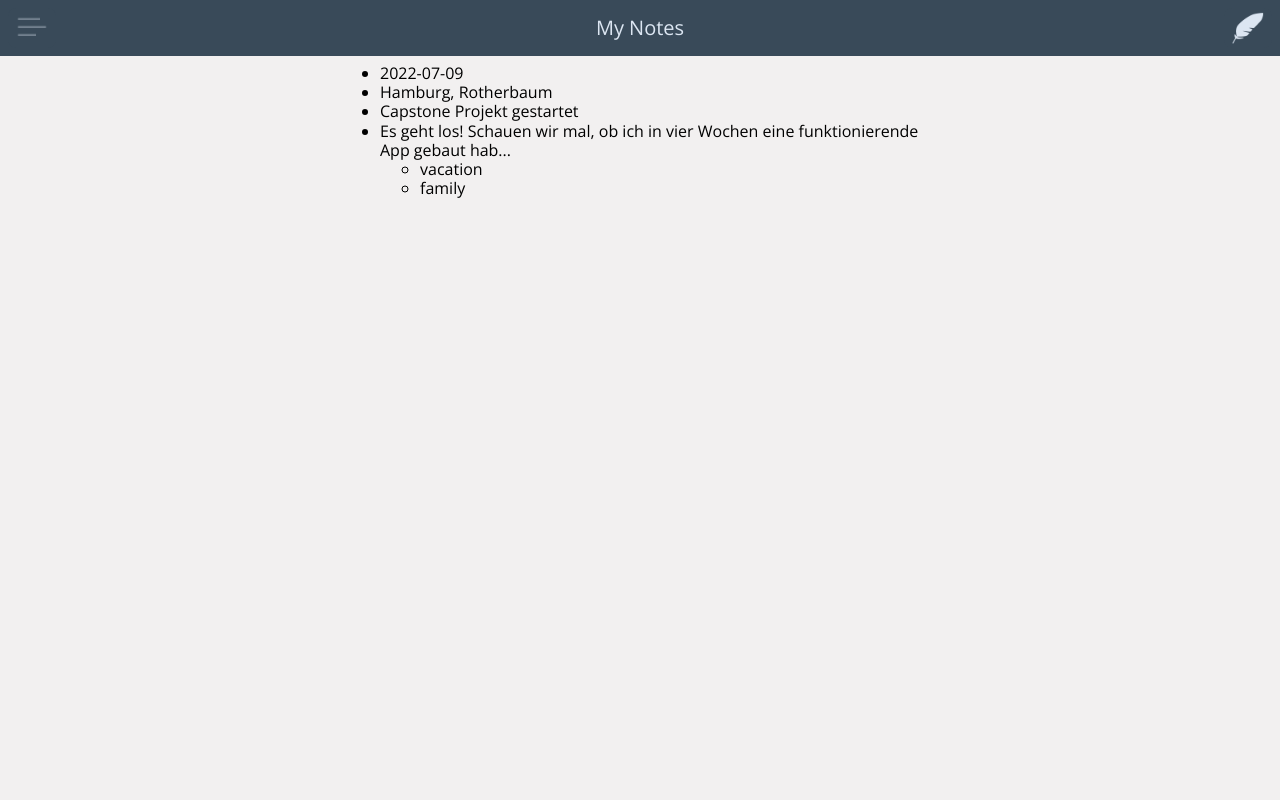
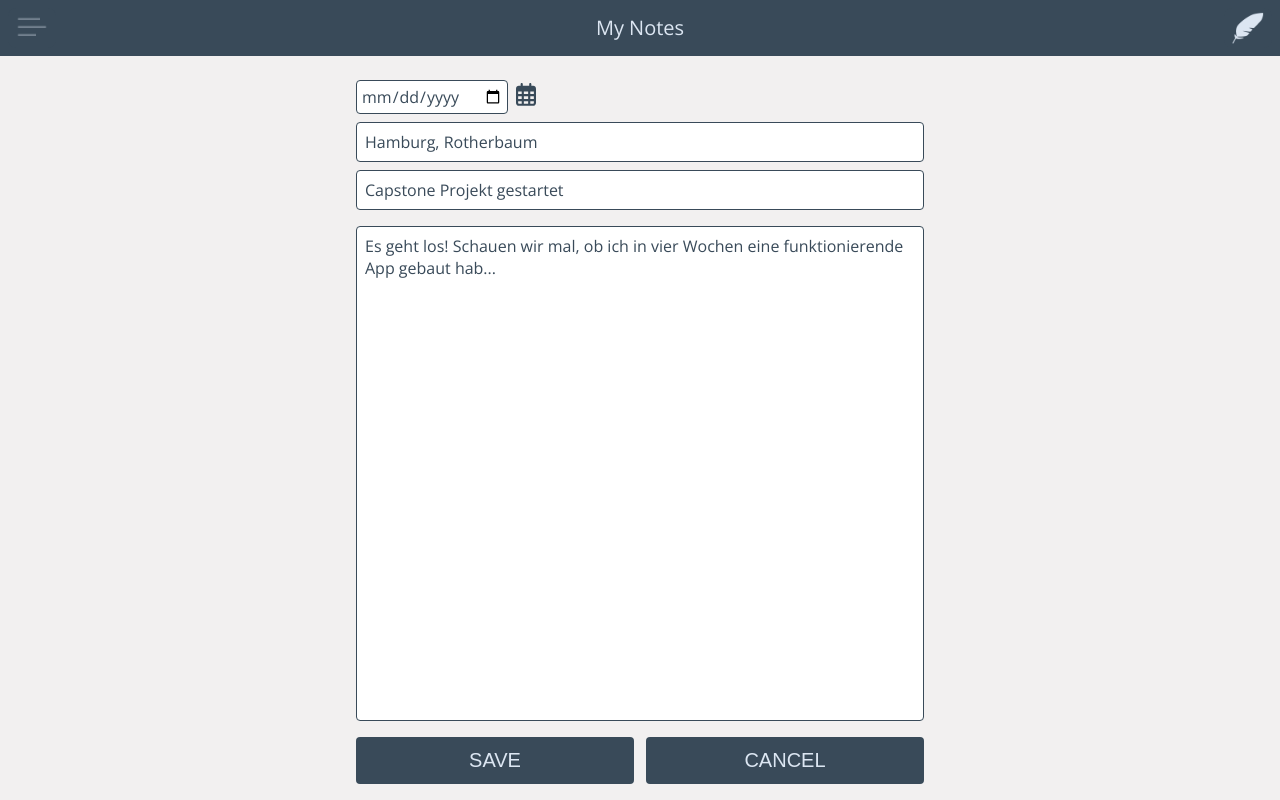
Before and after one commit to lalueders/capstone-project, a React (Create React App) app: page / in a window 1280 px wide. Built offline with nearby package versions, Linux system fonts and the light colour scheme.

Commit message:
Add form to edit a note using  useForm to EditNote component

```diff
--- a/src/App.js
+++ b/src/App.js
@@ -9,7 +9,7 @@ import Navigation from './components/Navigation.js';
 function App() {
   const [notes, setNotes] = useState([]);
   const [noteToEdit, setNoteToEdit] = useState({
-    date: '2022-07-09',
+    date: '07-09-2022',
     location: 'Hamburg, Rotherbaum',
     title: 'Capstone Projekt gestartet',
     text: 'Es geht los! Schauen wir mal, ob ich in vier Wochen eine funktionierende App gebaut hab...',
--- a/src/components/AddButton.js
+++ b/src/components/AddButton.js
@@ -6,7 +6,7 @@ export default function AddButton() {
   const navigate = useNavigate();
 
   return (
-    <Button onClick={() => navigate('../add')}>
+    <Button onClick={() => navigate('/add')}>
       <img src={iconFeather} alt="add note" />
     </Button>
   );
--- a/src/components/EditNote.js
+++ b/src/components/EditNote.js
@@ -1,18 +1,175 @@
 import styled from 'styled-components/macro';
+import { useForm } from 'react-hook-form';
+import { useNavigate } from 'react-router-dom';
 
 export default function EditNote({ noteToEdit }) {
-  console.log(noteToEdit);
+  const navigate = useNavigate();
+  const {
+    register,
+    handleSubmit,
+    watch,
+    formState: { errors },
+  } = useForm({
+    defaultValues: {
+      date: noteToEdit.date,
+      location: noteToEdit.location,
+      title: noteToEdit.title,
+      text: noteToEdit.text,
+    },
+  });
+
+  console.log(watch());
+
   return (
-    <ul>
-      <li>{noteToEdit.date}</li>
-      <li>{noteToEdit.location}</li>
-      <li>{noteToEdit.title}</li>
-      <li>{noteToEdit.text}</li>
-      <ul>
-        {noteToEdit.categories.map(category => (
-          <li>{category}</li>
-        ))}
-      </ul>
-    </ul>
+    <Wrapper>
+      <StyledForm
+        onSubmit={handleSubmit(data => {
+          console.log(data);
+        })}
+      >
+        <StyledDateInput>
+          <input
+            {...register('date', {
+              required: 'This is required.',
+            })}
+            type="date"
+            aria-label="date"
+            placeholder="Change date"
+            id="date"
+          ></input>
+          <label htmlFor="date">
+            <svg xmlns="http://www.w3.org/2000/svg" viewBox="0 0 448 512">
+              <path d="M152 64H296V24C296 10.75 306.7 0 320 0C333.3 0 344 10.75 344 24V64H384C419.3 64 448 92.65 448 128V448C448 483.3 419.3 512 384 512H64C28.65 512 0 483.3 0 448V128C0 92.65 28.65 64 64 64H104V24C104 10.75 114.7 0 128 0C141.3 0 152 10.75 152 24V64zM48 248H128V192H48V248zM48 296V360H128V296H48zM176 296V360H272V296H176zM320 296V360H400V296H320zM400 192H320V248H400V192zM400 408H320V464H384C392.8 464 400 456.8 400 448V408zM272 408H176V464H272V408zM128 408H48V448C48 456.8 55.16 464 64 464H128V408zM272 192H176V248H272V192z" />
+            </svg>
+          </label>
+        </StyledDateInput>
+        <StyledLocationInput
+          {...register('location', {
+            required: 'This is required.',
+            maxLength: { value: 80, message: 'Max length 80' },
+          })}
+          type="text"
+          aria-label="location"
+          placeholder="Change location"
+        ></StyledLocationInput>
+        <StyledTitleInput
+          {...register('title', {
+            required: 'This is required.',
+            maxLength: { value: 80, message: 'Max length 80' },
+          })}
+          type="text"
+          aria-label="title"
+          placeholder="Title"
+        ></StyledTitleInput>
+        <p>{errors.title?.message}</p>
+        <StyledTextarea
+          {...register('text', {
+            required: 'This is required.',
+            maxLength: { value: 280, message: 'Max length is 280' },
+          })}
+          aria-label="text"
+          name="text"
+          placeholder="text"
+        ></StyledTextarea>
+        <p>{errors.text?.message}</p>
+        <SubmitWrapper>
+          <StyledButton type="submit">SAVE</StyledButton>
+          <StyledButton type="button" onClick={() => navigate('/')}>
+            CANCEL
+          </StyledButton>
+        </SubmitWrapper>
+      </StyledForm>
+    </Wrapper>
   );
 }
+
+const Wrapper = styled.div`
+  height: 100%;
+  gap: 0.5rem;
+  padding: 0.5rem;
+  font-family: 'Open Sans', sans-serif;
+  color: #394a59;
+`;
+
+const StyledForm = styled.form`
+  height: 100%;
+  display: grid;
+  grid-template-rows: auto auto auto auto 1fr auto;
+  gap: 0.5rem;
+  padding: 0.5rem;
+  font-family: 'Open Sans', sans-serif;
+  color: #394a59;
+`;
+
+const StyledDateInput = styled.div`
+  display: flex;
+  align-items: center;
+  gap: 0.5rem;
+
+  input {
+    font-size: 1rem;
+    font-family: 'Open Sans', sans-serif;
+    color: #394a59;
+    background: #ffffff;
+    border-radius: 4px;
+    border: 1px solid #394a59;
+    padding: 0.25rem;
+  }
+
+  svg {
+    fill: #394a59;
+    width: 20px;
+    cursor: pointer;
+  }
+`;
+
+const StyledLocationInput = styled.input`
+  font-size: 1rem;
+  font-family: 'Open Sans', sans-serif;
+  color: #394a59;
+  background: #ffffff;
+  resize: none;
+  border-radius: 4px;
+  border: 1px solid #394a59;
+  padding: 0.5rem;
+`;
+
+const StyledTitleInput = styled.input`
+  font-size: 1rem;
+  font-family: 'Open Sans', sans-serif;
+  color: #394a59;
+  background: #ffffff;
+  resize: none;
+  border-radius: 4px;
+  border: 1px solid #394a59;
+  padding: 0.5rem;
+`;
+
+const StyledTextarea = styled.textarea`
+  font-size: 1rem;
+  font-family: 'Open Sans', sans-serif;
+  color: #394a59;
+  background: #ffffff;
+  resize: none;
+  border-radius: 4px;
+  border: 1px solid #394a59;
+  padding: 0.5rem;
+`;
+
+const SubmitWrapper = styled.div`
+  display: grid;
+  grid-template-columns: 1fr 1fr;
+  grid-gap: 0.75rem;
+
+  justify-content: space-between;
+`;
+
+const StyledButton = styled.button`
+  background: #394a59;
+  color: #dce6f2;
+  font-size: 1.25rem;
+  border: none;
+  border-radius: 4px;
+  padding: 0.75rem;
+  cursor: pointer;
+`;
```
